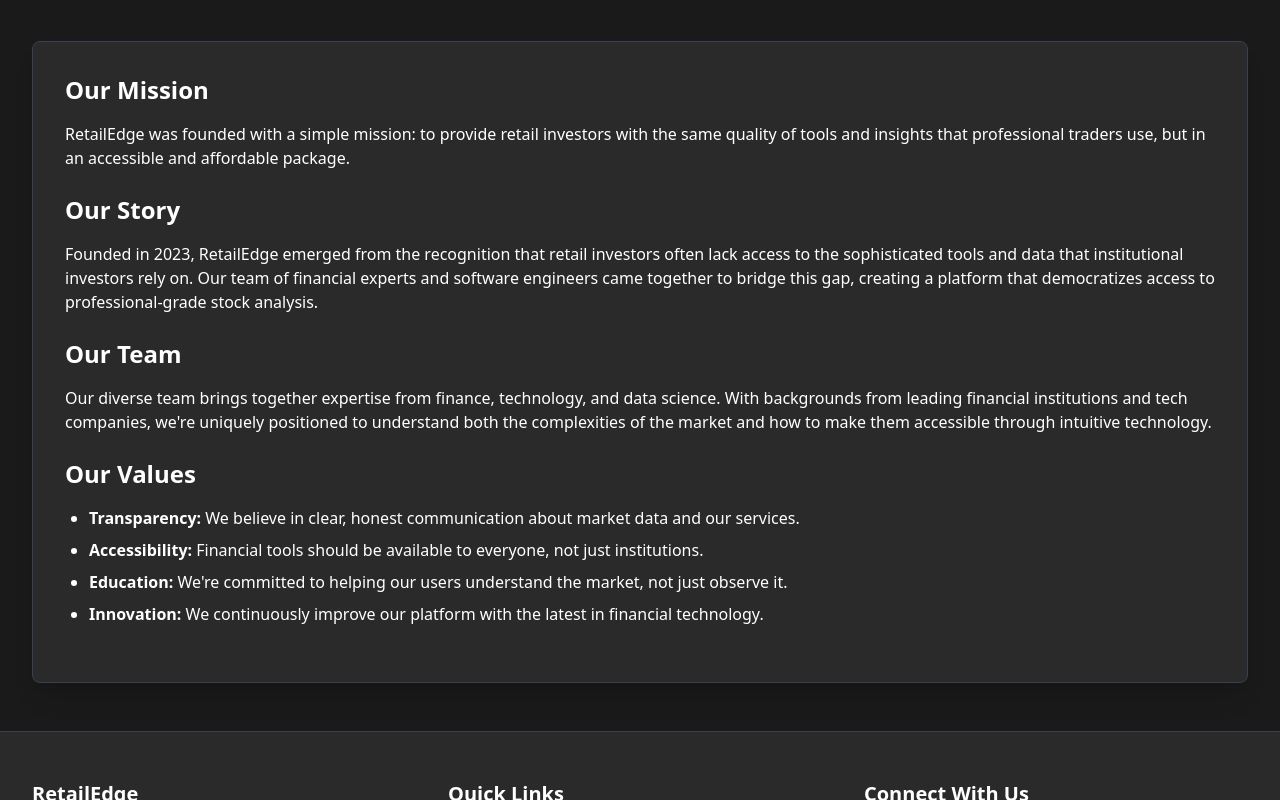
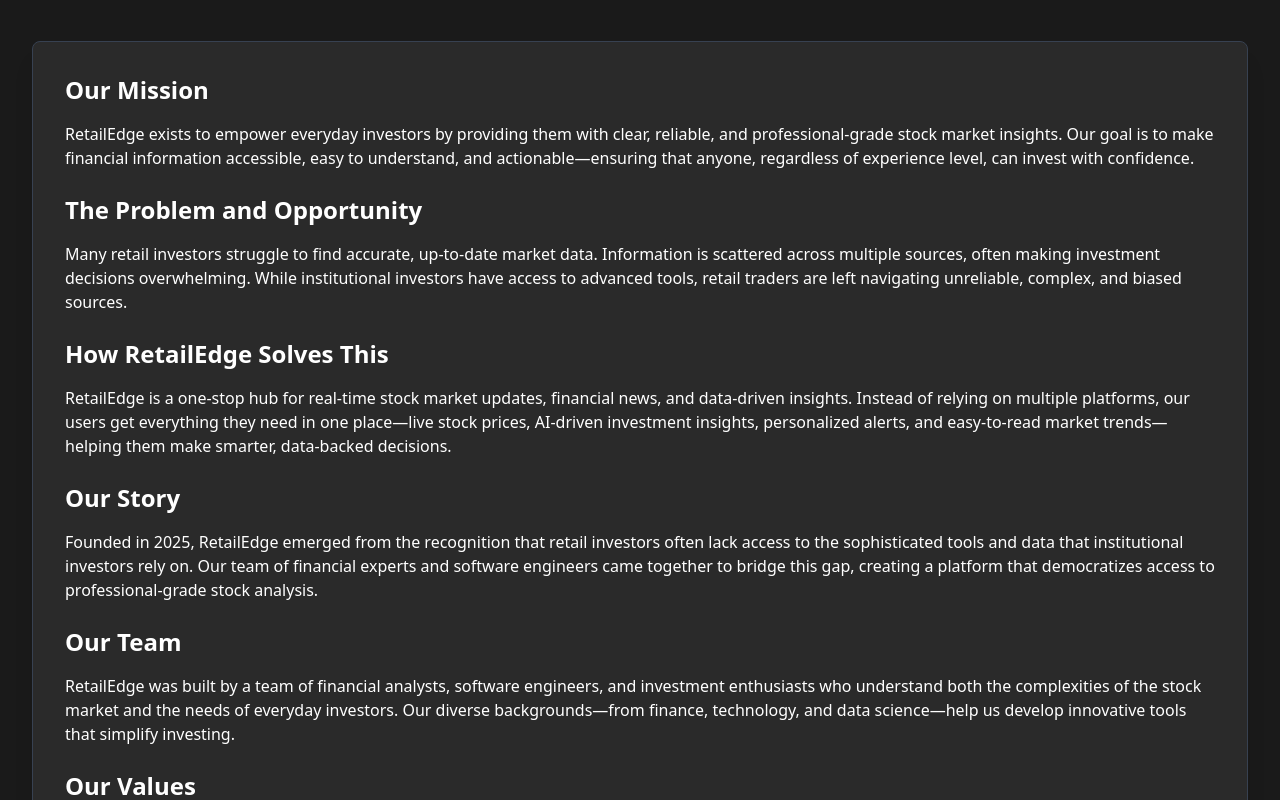
Before and after one commit to vngyn124/RetailEdge, a React (Vite) app: page /about in a window 1280 px wide. Shown: the part 420-1220 px from the top of the page. Built offline with nearby package versions, Linux system fonts and the light colour scheme; no server answers.

Commit message:
Update About page with enhanced content and correct founding year

```diff
--- a/src/pages/About.tsx
+++ b/src/pages/About.tsx
@@ -24,25 +24,35 @@
         <div className="bg-[#2a2a2a] rounded-lg shadow-xl border border-[#374151] p-8">
           <h2 className="text-2xl font-bold mb-4">Our Mission</h2>
           <p className="mb-6">
-            RetailEdge was founded with a simple mission: to provide retail investors with the same quality of tools and insights that professional traders use, but in an accessible and affordable package.
+            RetailEdge exists to empower everyday investors by providing them with clear, reliable, and professional-grade stock market insights. Our goal is to make financial information accessible, easy to understand, and actionable—ensuring that anyone, regardless of experience level, can invest with confidence.
+          </p>
+
+          <h2 className="text-2xl font-bold mb-4">The Problem and Opportunity</h2>
+          <p className="mb-6">
+            Many retail investors struggle to find accurate, up-to-date market data. Information is scattered across multiple sources, often making investment decisions overwhelming. While institutional investors have access to advanced tools, retail traders are left navigating unreliable, complex, and biased sources.
+          </p>
+
+          <h2 className="text-2xl font-bold mb-4">How RetailEdge Solves This</h2>
+          <p className="mb-6">
+            RetailEdge is a one-stop hub for real-time stock market updates, financial news, and data-driven insights. Instead of relying on multiple platforms, our users get everything they need in one place—live stock prices, AI-driven investment insights, personalized alerts, and easy-to-read market trends—helping them make smarter, data-backed decisions.
           </p>
 
           <h2 className="text-2xl font-bold mb-4">Our Story</h2>
           <p className="mb-6">
-            Founded in 2023, RetailEdge emerged from the recognition that retail investors often lack access to the sophisticated tools and data that institutional investors rely on. Our team of financial experts and software engineers came together to bridge this gap, creating a platform that democratizes access to professional-grade stock analysis.
+            Founded in 2025, RetailEdge emerged from the recognition that retail investors often lack access to the sophisticated tools and data that institutional investors rely on. Our team of financial experts and software engineers came together to bridge this gap, creating a platform that democratizes access to professional-grade stock analysis.
           </p>
 
           <h2 className="text-2xl font-bold mb-4">Our Team</h2>
           <p className="mb-6">
-            Our diverse team brings together expertise from finance, technology, and data science. With backgrounds from leading financial institutions and tech companies, we're uniquely positioned to understand both the complexities of the market and how to make them accessible through intuitive technology.
+            RetailEdge was built by a team of financial analysts, software engineers, and investment enthusiasts who understand both the complexities of the stock market and the needs of everyday investors. Our diverse backgrounds—from finance, technology, and data science—help us develop innovative tools that simplify investing.
           </p>
 
           <h2 className="text-2xl font-bold mb-4">Our Values</h2>
           <ul className="list-disc pl-6 mb-6">
-            <li className="mb-2"><span className="font-bold">Transparency:</span> We believe in clear, honest communication about market data and our services.</li>
+            <li className="mb-2"><span className="font-bold">Transparency:</span> We provide clear, honest market insights with no hidden bias.</li>
             <li className="mb-2"><span className="font-bold">Accessibility:</span> Financial tools should be available to everyone, not just institutions.</li>
-            <li className="mb-2"><span className="font-bold">Education:</span> We're committed to helping our users understand the market, not just observe it.</li>
-            <li className="mb-2"><span className="font-bold">Innovation:</span> We continuously improve our platform with the latest in financial technology.</li>
+            <li className="mb-2"><span className="font-bold">Education:</span> We simplify complex stock data so users understand the market, not just observe it.</li>
+            <li className="mb-2"><span className="font-bold">Innovation:</span> We leverage AI and real-time data to keep our platform cutting-edge.</li>
           </ul>
         </div>
       </div>
```
